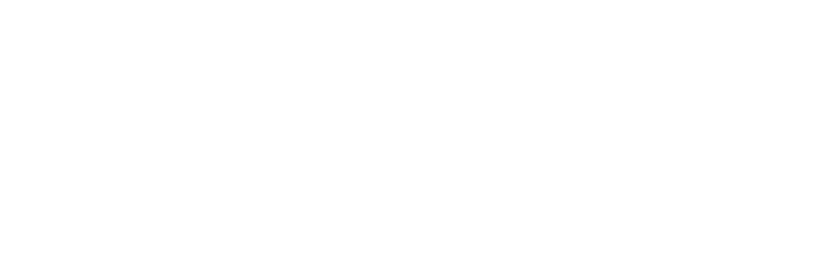
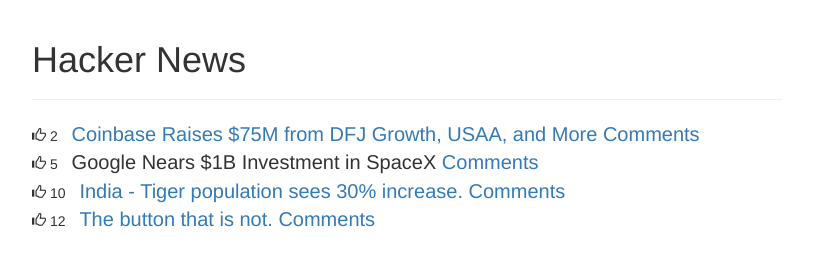
Before and after one commit to dumitrubrinza/Angular_samples, a plain HTML site: page labApps/hackerNewsApp/index.html in a window 1280 px wide. Shown: the whole page, without its empty margins (233-1046 px from the left). Drawn offline with Linux system fonts and the light colour scheme.

Commit message:
haker news app added

```diff
--- a/labApps/hackerNewsApp/css/custom.css
+++ b/labApps/hackerNewsApp/css/custom.css
@@ -0,0 +1,8 @@
+.glyphicon-thumbs-up {
+        cursor:pointer
+    }
+
+.main-text {
+        font-size:20px;
+        margin-left:10px;
+    }
--- a/labApps/hackerNewsApp/index.html
+++ b/labApps/hackerNewsApp/index.html
@@ -5,7 +5,54 @@
   <script src="../scripts/angular.min.js"></script>
   <link href="css/custom.css" rel="stylesheet" type="text/css">
 </head>
-<body ng-app >
+<body ng-app ng-init="posts= [
+					            { title : 'India - Tiger population sees 30% increase.',
+					              link : 'http://www.bbc.com/news/world-asia-30896028',
+					              username : 'jbloggs',
+					              upvotes : 10
+					            },
+					            { title : 'Google Nears $1B Investment in SpaceX',
+					              link : null,
+					              username : 'notme',
+					              upvotes : 5
+					            },
+					           { title : 'The button that is not.',
+					              link : 'http://blog.nuclearsecrecy.com/2014/12/15/button-isnt/',
+					              username : 'notme',
+					              upvotes : 12
+					            },
+					            { title : 'Coinbase Raises $75M from DFJ Growth, USAA, and More',
+					              link : 'http://blog.coinbase.com/post/108642362357/coinbase-raises-75m-from-dfj-growth-usaa-nyse',
+					              username : 'psmith',
+					              upvotes : 2
+					            }
+           					 ]">
+
+		<div class="container" >
+	      <div class="row">
+	        <div class="col-md-8 col-md-offset-2">
+	            <div class="page-header">
+	              <h1>Hacker News</h1>
+	            </div>
+	            <div ng-repeat="post in posts | orderBy:'+upvotes'">
+	                <span class="glyphicon glyphicon-thumbs-up"
+	                     ng-click=""></span>
+	                     {{post.upvotes}}
+	                     <span class="main-text ">
+	                     <a ng-show="post.link != null" href="{{post.link}}">
+	                        {{post.title}}
+	                     </a>
+	                     <span ng-hide="post.link != null">
+	                       {{post.title}}
+	                     </span>
+	                    <span>
+	                        <a href="">Comments</a>
+	                    </span>
+	                </span>
+	            </div>
+	        </div>
+	      </div>
+	    </div>
 
 </body>
 </html>
```
Also changed, not shown: AngularJS_samples/01-data-bindings/index1.html (+1 -1 lines).
